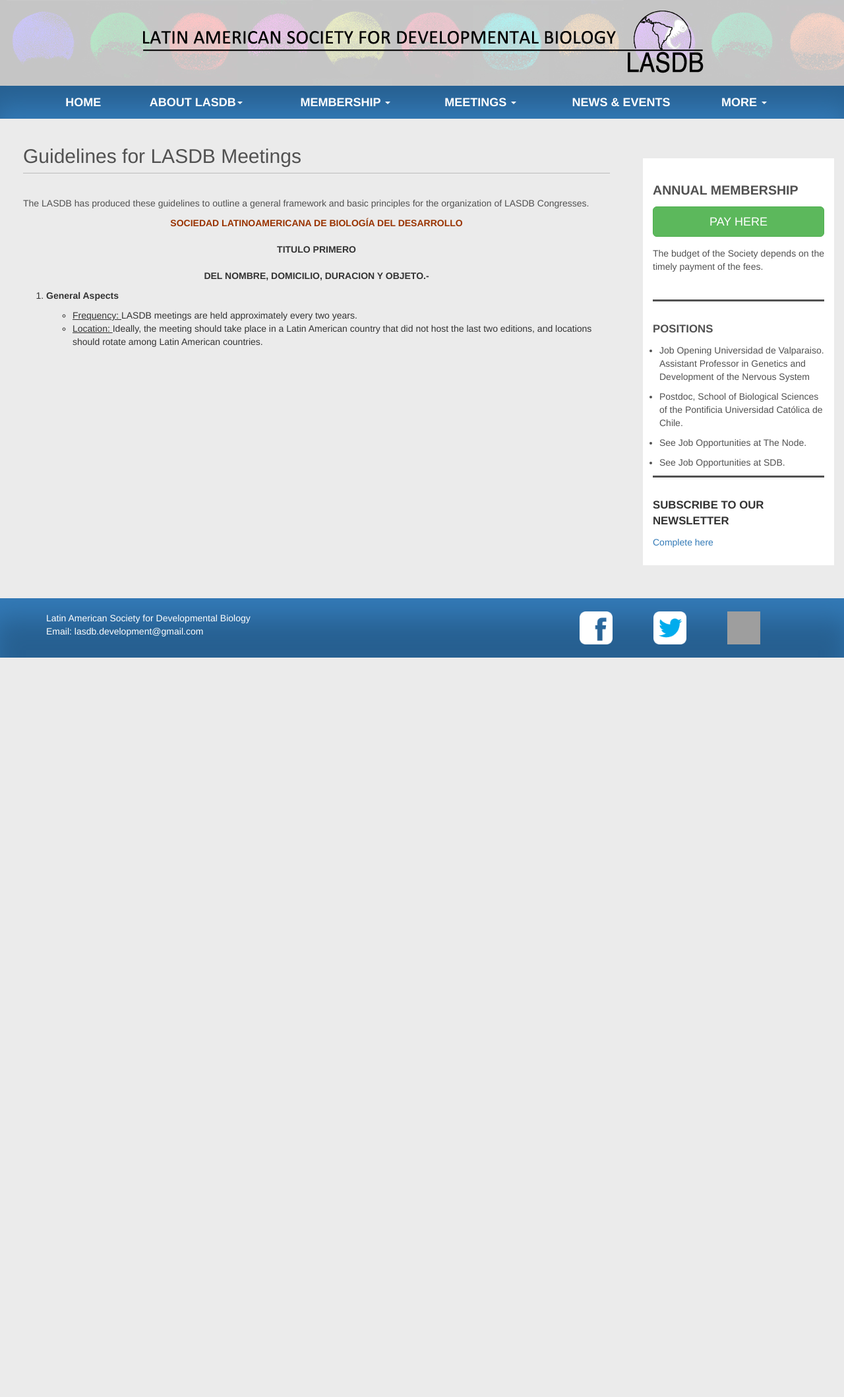
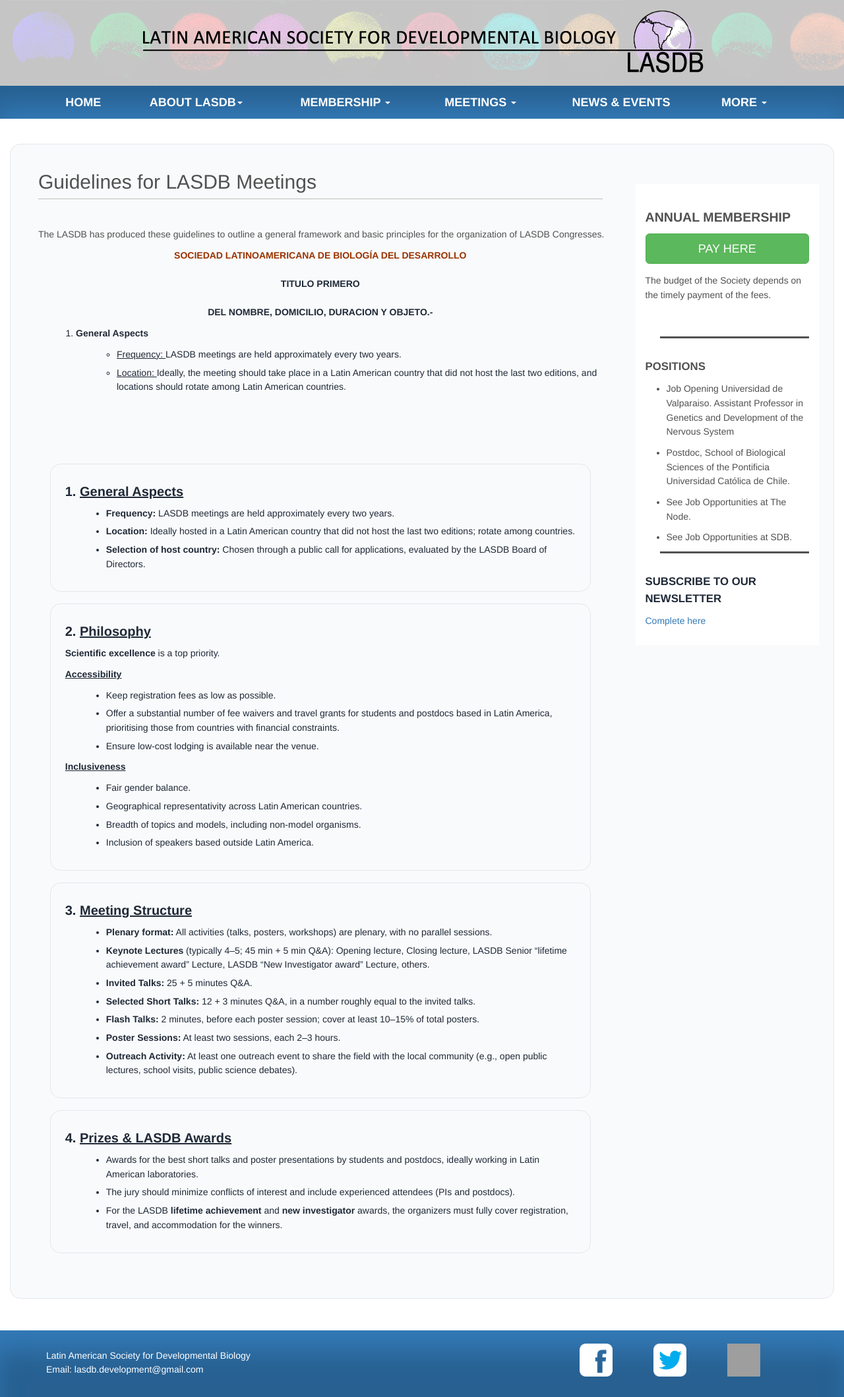
Before and after one commit to lasdb/lasdb.github.io, a Jekyll site: the page built from pages/LASDB_meeting_guidelines.html, in a window 1280 px wide. Shown: the whole page at 66% size. Built offline with Jekyll 4.4.1, drawn with Linux system fonts in a browser that asks for light colours; nearby versions of some CDN libraries; before the commit the page ends 997 px from its top, so only the background shows below that; grey boxes are pictures that could not be loaded.

Commit message:
Update LASDB_meeting_guidelines.html

```diff
--- a/pages/LASDB_meeting_guidelines.html
+++ b/pages/LASDB_meeting_guidelines.html
@@ -8,6 +8,7 @@
         </p>
         <div class="xg_module">
 <div class="xg_module_body wpage">
+
 <div id="page-content" class="description"><div class="xg_user_generated"><div align="center"><strong><span style="color: #993300;" class="text_bco">SOCIEDAD LATINOAMERICANA DE BIOLOGÍA DEL
 DESARROLLO</span></strong><span class="texto_layer"><br>
 <br></span> <strong><span class="tit_rojo">TITULO
@@ -28,3 +29,87 @@
 </div>
     </div>
 </div>
+
+<!DOCTYPE html>
+<html lang="en">
+<head>
+<meta charset="UTF-8" />
+<meta name="viewport" content="width=device-width, initial-scale=1" />
+<title>Guidelines for LASDB Meetings</title>
+<style>
+  :root {
+    --bg: #ffffff;
+    --ink: #1f2937;
+    --muted: #6b7280;
+    --accent: #1c64f2;
+    --line: #e5e7eb;
+    --card: #f9fafb;
+  }
+  html, body { margin: 0; padding: 0; background: var(--bg); color: var(--ink); ; line-height: 1.55; }
+  .wrap { max-width: 860px; margin: 48px auto; padding: 0 20px; }
+  section { background: var(--card); border: 1px solid var(--line); border-radius: 16px; padding: 20px 22px; margin: 18px 0; }
+  section h3 { margin: 10px 0 12px; font-size: 20px; font-weight: 800; color: var(--); }
+  p { margin: 8px 0 10px; }
+  ul, ol { margin: 8px 0 10px 22px; }
+  li { margin: 6px 0; }
+  .small { font-size: 12px; color: var(--muted); }
+  .em { font-weight: 700; }
+  .u { text-decoration: underline; }
+
+</style>
+</head>
+<body>
+  <main class="wrap">
+
+    <section>
+      <h3>1. <span class="u">General Aspects</span></h3>
+      <ul>
+        <li><span class="em">Frequency:</span> LASDB meetings are held approximately every two years.</li>
+        <li><span class="em">Location:</span> Ideally hosted in a Latin American country that did not host the last two editions; rotate among countries.</li>
+        <li><span class="em">Selection of host country:</span> Chosen through a public call for applications, evaluated by the LASDB Board of Directors.</li>
+      </ul>
+    </section>
+
+    <section>
+      <h3>2. <span class="u">Philosophy</span> </h3>
+      <p><span class="em">Scientific excellence</span> is a top priority.</p>
+      <p class="em u">Accessibility</p>
+      <ul>
+        <li>Keep registration fees as low as possible.</li>
+        <li>Offer a substantial number of fee waivers and travel grants for students and postdocs based in Latin America, prioritising those from countries with financial constraints.</li>
+        <li>Ensure low-cost lodging is available near the venue.</li>
+      </ul>
+      <p class="em u">Inclusiveness</p>
+      <ul>
+        <li>Fair gender balance.</li>
+        <li>Geographical representativity across Latin American countries.</li>
+        <li>Breadth of topics and models, including non-model organisms.</li>
+        <li>Inclusion of speakers based outside Latin America.</li>
+      </ul>
+    </section>
+
+    <section>
+      <h3>3. <span class="u">Meeting Structure</span> </h3>
+      <ul>
+        <li><span class="em">Plenary format:</span> All activities (talks, posters, workshops) are plenary, with no parallel sessions.</li>
+        <li><span class="em">Keynote Lectures</span> (typically 4–5; 45 min + 5 min Q&amp;A): Opening lecture, Closing lecture, LASDB Senior “lifetime achievement award” Lecture, LASDB “New Investigator award” Lecture, others.</li>
+        <li><span class="em">Invited Talks:</span> 25 + 5 minutes Q&amp;A.</li>
+        <li><span class="em">Selected Short Talks:</span> 12 + 3 minutes Q&amp;A, in a number roughly equal to the invited talks.</li>
+        <li><span class="em">Flash Talks:</span> 2 minutes, before each poster session; cover at least 10–15% of total posters.</li>
+        <li><span class="em">Poster Sessions:</span> At least two sessions, each 2–3 hours.</li>
+        <li><span class="em">Outreach Activity:</span> At least one outreach event to share the field with the local community (e.g., open public lectures, school visits, public science debates).</li>
+      </ul>
+    </section>
+
+    <section>
+      <h3>4. <span class="u">Prizes &amp; LASDB Awards</span> </h3>
+      <ul>
+        <li>Awards for the best short talks and poster presentations by students and postdocs, ideally working in Latin American laboratories.</li>
+        <li>The jury should minimize conflicts of interest and include experienced attendees (PIs and postdocs).</li>
+        <li>For the LASDB <span class="em">lifetime achievement</span> and <span class="em">new investigator</span> awards, the organizers must fully cover registration, travel, and accommodation for the winners.</li>
+      </ul>
+    </section>
+
+  </main>
+</body>
+</html>
```
